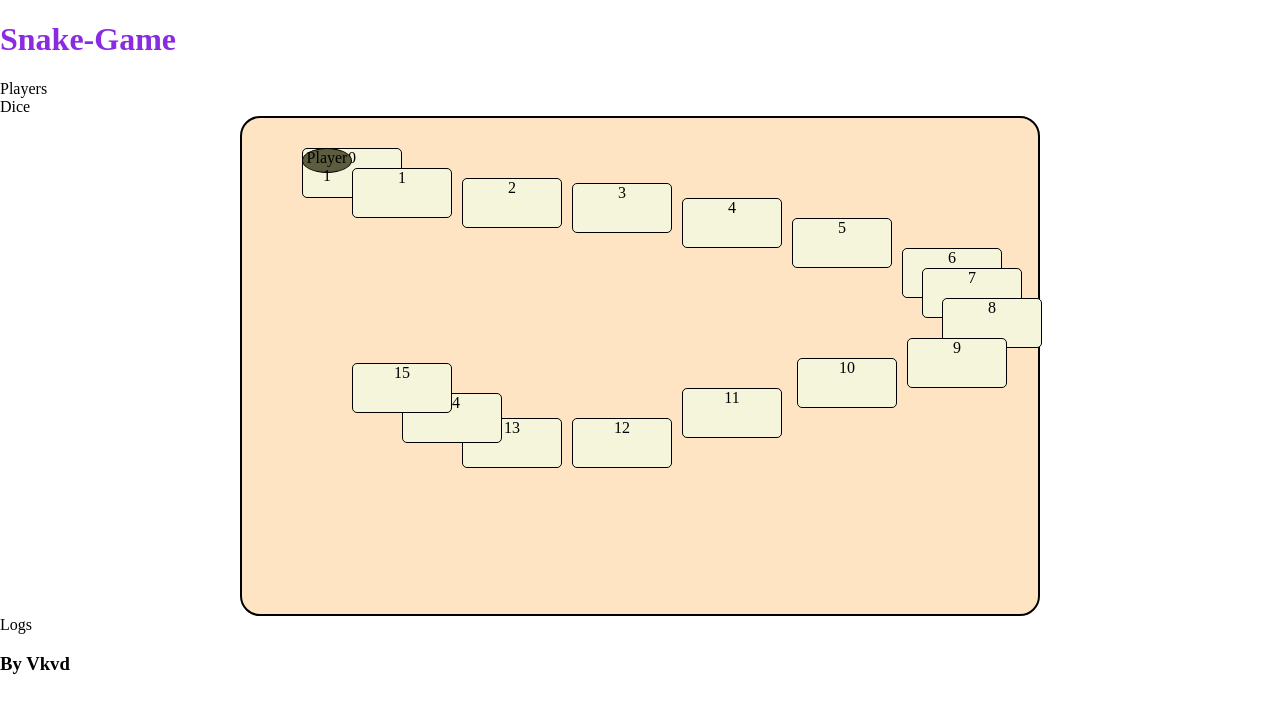
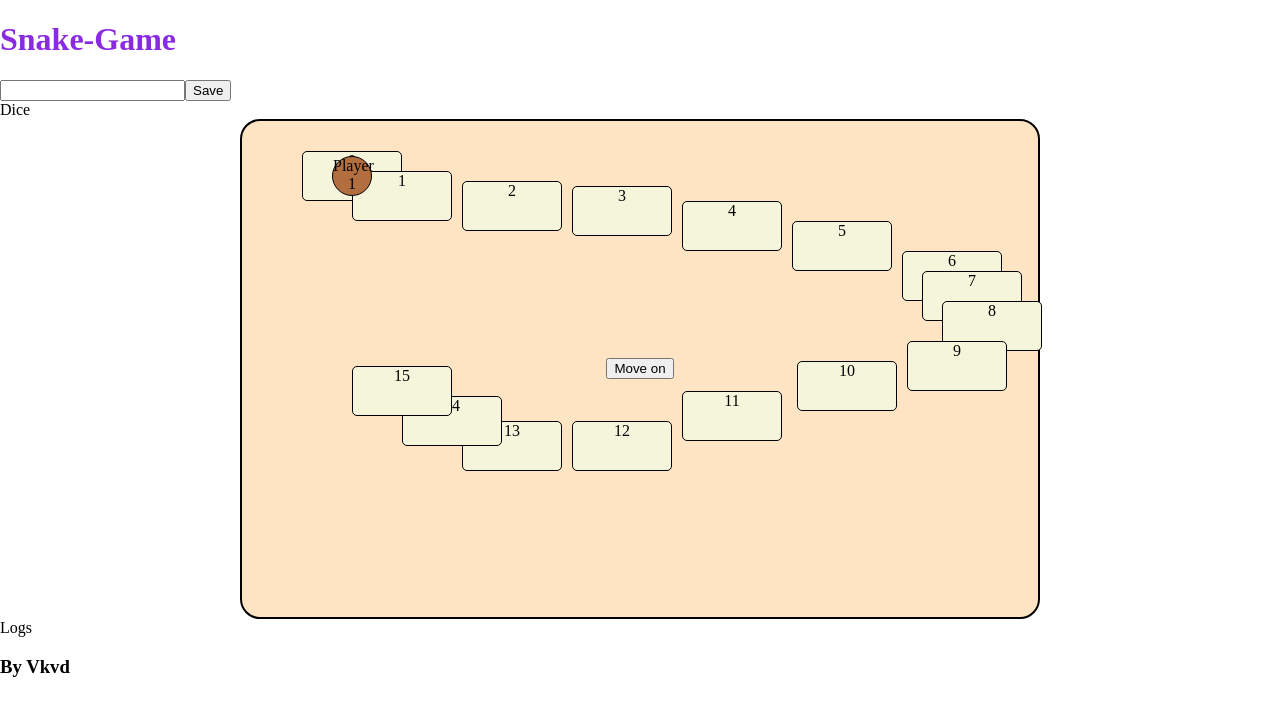
Before and after one commit to vkavvadas/Snake-Board-Game-, a React (Vite) app: page / in a window 1280 px wide. Shown: the top 716 px of the page. Built offline with nearby package versions, Linux system fonts and the light colour scheme.

Commit message:
Init movement with button

```diff
--- a/src/components/Gameboard.jsx
+++ b/src/components/Gameboard.jsx
@@ -1,5 +1,8 @@
+import {useState} from 'react';
 
 export default function Gameboard (){
+const [pos,setPos] = useState(0);
+
     const positions = [
         {number:0, x: 60, y:30},
         {number:1, x: 110, y:50},
@@ -20,14 +23,20 @@ export default function Gameboard (){
     ]
     const player = {
         name:"Player 1",
-        position:0
+        position:pos
     }
-    console.log(positions[0]);
+
+  let gameFinished = pos === positions.length-1;
+  console.log (positions.length);
 
     const playerPosition = positions.find((position)=>{
         return player.position === position.number;
     })
 
+    function handleClick(){
+        setPos((prevPos)=>prevPos+1);
+        console.log(pos);
+    }
     return (
         <div id="gameboard">
             {positions.map(position => {
@@ -45,12 +54,16 @@ export default function Gameboard (){
             <div
             className="Pioni"
             style={{
-                left:playerPosition.x ,
-                top:playerPosition.y
+                left:playerPosition.x +30,
+                top:playerPosition.y+5
             }}
             >
             {player.name}
             </div>
+           {!gameFinished ?
+           <button onClick={handleClick}>
+                Move on
+            </button>:<p>Finished</p>}
         </div>
     );
 }
--- a/src/components/Players.jsx
+++ b/src/components/Players.jsx
@@ -2,6 +2,10 @@ export default function Players (){
 
 
     return (
-        <div>Players</div>
+        <div>
+            <label htmlFor=""></label>
+            <input type="text" name="" id="" />
+            <button>Save</button>
+        </div>
     );
 }
--- a/src/index.css
+++ b/src/index.css
@@ -41,9 +41,14 @@ border-radius: 5px;
 position: absolute;
 top:50px;
 left:100px;
-width: 50px;
-height: 25px;
+width: 40px;
+height: 40px;
 border: 1px solid;
-background-color:rgb(92, 92, 63);
-border-radius: 50% 50%;
+background-color:rgb(179, 110, 64);
+border-radius: 50%;
 }
+
+.players{
+  margin:0 auto;
+
+}
```
